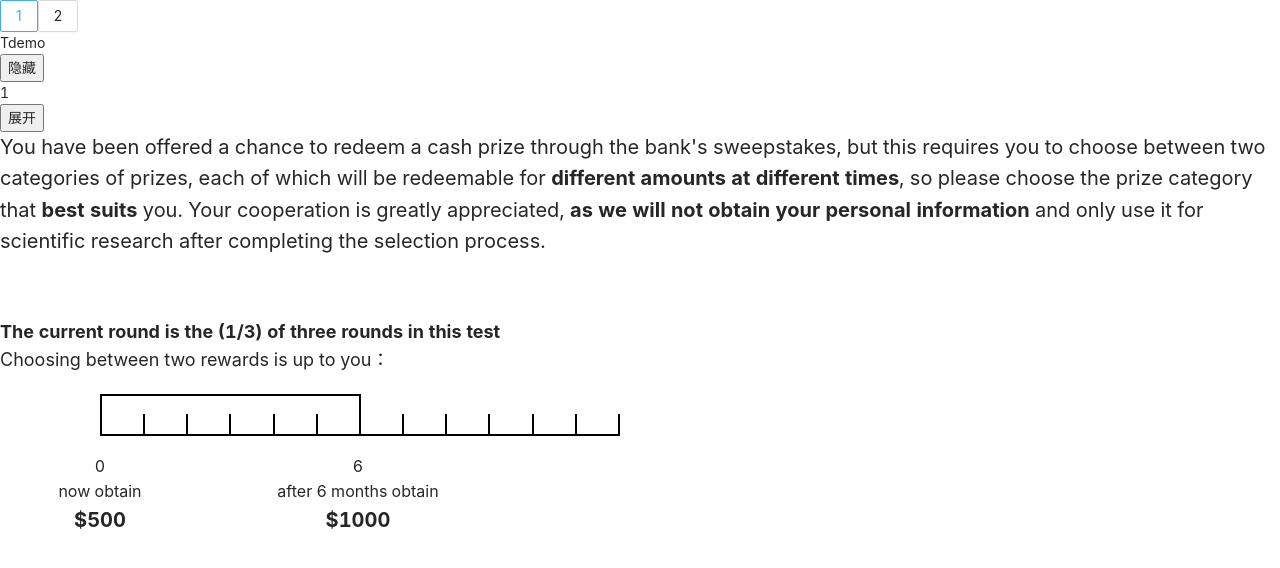
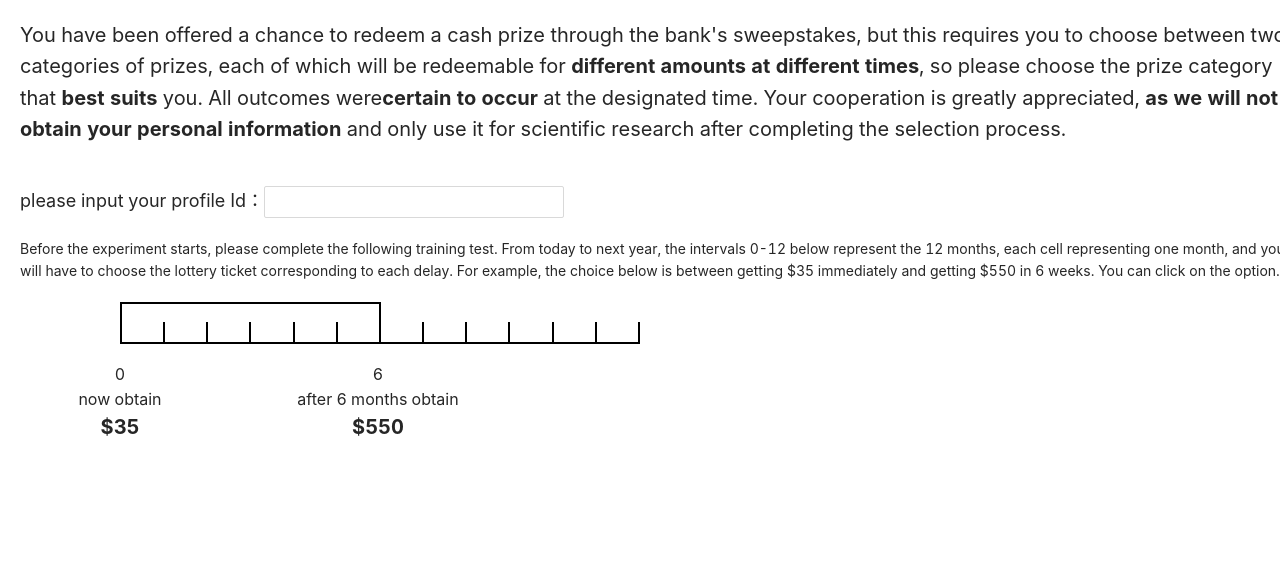
Before and after one commit to LuoQaxa/Questionnaire, a React (Create React App) app: page / in a window 1280 px wide. Shown: the top 568 px of the page. Built offline with nearby package versions, Linux system fonts and the light colour scheme.

Commit message:
feat: 完成改造

```diff
--- a/package.json
+++ b/package.json
@@ -12,6 +12,7 @@
     "@types/react-dom": "^17.0.0",
     "antd": "^4.17.2",
     "classnames": "^2.3.1",
+    "copy-to-clipboard": "^3.3.2",
     "react": "^17.0.2",
     "react-dom": "^17.0.2",
     "react-scripts": "4.0.3",
--- a/src/App.css
+++ b/src/App.css
@@ -1,4 +1,7 @@
 @import "~antd/dist/antd.css";
+body {
+  margin: 20px;
+}
 .list {
   overflow: hidden;
   transition: all 0.5s ease-in;
--- a/src/App.tsx
+++ b/src/App.tsx
@@ -25,7 +25,7 @@ function App() {
 
   return (
     <div className="App">
-      <Space>
+      {/* <Space>
         <Button>1</Button>
         <Button>2</Button>
       </Space>
@@ -35,7 +35,7 @@ function App() {
         initNum={1}
         list={[1, 2, 3, 4]}
         listItemRender={(item) => <div>{item}</div>}
-      ></ToggleList>
+      ></ToggleList> */}
       <Questionnaire></Questionnaire>
       {/* <div className="list_container">
         <ul
--- /dev/null
+++ b/src/components/Questionnaire/Learn.tsx
@@ -0,0 +1,107 @@
+// 学习轮
+import React, { useState } from "react";
+import "./styles.css";
+
+interface LearnProps {
+  onLearnFinish: (step?: number) => void;
+}
+const group = [0, 6];
+const Learn: React.FC<LearnProps> = (props) => {
+  const { onLearnFinish } = props;
+  const [selectNum, setSelectNum] = useState(0);
+  const onSelect = () => {
+    setSelectNum(selectNum + 1);
+  };
+  const renderQuestion = (options?: any) => {
+    return (
+      <div className="option_container">
+        <div className="axle">
+          <div className="axle_seps">
+            {[...new Array(13).keys()].map((item) => (
+              <div
+                style={{
+                  height: group.includes(item) ? "40px" : "20px",
+                  top: group.includes(item) ? "-40px" : "-20px",
+                }}
+                key={`${item}_separator`}
+                className="separator"
+              ></div>
+            ))}
+          </div>
+          {OptionItem(0, options)}
+          {OptionItem(1, options)}
+          <div
+            className="top_line"
+            style={{
+              left: (520 / 12) * group[0],
+              right: (520 / 12) * (12 - group[1]),
+            }}
+          ></div>
+        </div>
+      </div>
+    );
+  };
+  const OptionItem = (key: number, options = { optOne: 35, optTwo: 550 }) => {
+    const month = group[key];
+    const { optOne, optTwo } = options;
+    const monthWith = 43;
+    const text = month ? `after ${month} months obtain ` : `now obtain `;
+    return (
+      <div
+        style={{ left: monthWith * month }}
+        className="option"
+        onClick={() => onSelect()}
+      >
+        <span>{month}</span>
+        <span>{`${text}`}</span>
+        <span className="money">${key === 0 ? optOne : optTwo}</span>
+      </div>
+    );
+  };
+  return (
+    <div>
+      <div>
+        Before the experiment starts, please complete the following training
+        test. From today to next year, the intervals 0-12 below represent the 12
+        months, each cell representing one month, and you will have to choose
+        the lottery ticket corresponding to each delay. For example, the choice
+        below is between getting $35 immediately and getting $550 in 6 weeks.
+        You can click on the option.
+      </div>
+      {renderQuestion()}
+      {selectNum >= 1 && (
+        <>
+          <div>
+            After making the first choice, you will then make a second choice.
+            The time interval does not change, but the amount of the lottery
+            ticket changes. And you will need to make multiple choices in each
+            round until the calculation stops (which won't take long). There are
+            three rounds in the experiment.
+          </div>
+          {renderQuestion({ optOne: 35, optTwo: 450 })}
+          <div>
+            Click continue if you understand what you are about to do. Click
+            exit if you are confused or don't want to proceed.
+            <button
+              onClick={() => {
+                onLearnFinish(2);
+              }}
+              style={{ marginRight: 10 }}
+            >
+              Exit{" "}
+            </button>
+            <button
+              onClick={() => {
+                onLearnFinish();
+              }}
+            >
+              Continue{" "}
+            </button>
+          </div>
+        </>
+      )}
+    </div>
+  );
+};
+
+export default Learn;
--- /dev/null
+++ b/src/components/Questionnaire/Result.tsx
@@ -0,0 +1,23 @@
+import React from "react";
+import copy from "copy-to-clipboard";
+type Props = {
+  text: string;
+  code: string;
+};
+
+const Result = (props: Props) => {
+  const onCopy = () => {
+    const result = copy(code);
+    if (result) {
+      window.alert("复制成功");
+    }
+  };
+  const { text, code } = props;
+  return (
+    <div>
+      <p>{text}</p>
+      <span>{code}</span> <button onClick={onCopy}>复制</button>
+    </div>
+  );
+};
+export default Result;
--- a/src/components/Questionnaire/index.tsx
+++ b/src/components/Questionnaire/index.tsx
@@ -1,6 +1,9 @@
 import React, { useEffect, useRef, useState } from "react";
 import "./styles.css";
 import usePrevious from "./hooks/usePrevious";
+import { Input } from "antd";
+import Result from "./Result";
+import Learn from "./Learn";
 
 type Props = {};
 
@@ -18,7 +21,7 @@ const groupB = [
 
 const defaultSS = 500;
 const defaultLL = 1000;
-
+let indifference = 0;
 export default function Questionnaire({}: Props) {
   const [optOne, setOptOne] = useState(defaultSS);
   const [optTwo, setOptTwo] = useState(defaultLL);
@@ -38,6 +41,9 @@ export default function Questionnaire({}: Props) {
 
   const [loading, setLoading] = useState(false);
   const [lock, setLock] = useState(false);
+  const [profileId, setProfileId] = useState("");
+
+  const [step, setStep] = useState(0);
 
   /** 随机设置分组 */
   useEffect(() => {
@@ -54,26 +60,11 @@ export default function Questionnaire({}: Props) {
       Math.abs(LD - HU),
       result
     );
+
     if (result) {
-      const nextRound = group[round + 1];
-      if (nextRound) {
+      indifference = Math.abs((LD + HU) / 2);
       setLoading(true);
-        setTimeout(() => {
-          setRound(round + 1);
-          setOptOne(defaultSS);
-          setOptTwo(defaultLL);
-          // init LD and HU
-          setHU(500);
-          setLD(0);
-          firstCountRef.current = false;
-          setLoading(false);
-        }, 1000);
-        result = false;
-      } else {
-        setOver(true);
     }
-    }
-    return result;
   };
 
   useEffect(() => {
@@ -134,6 +125,55 @@ export default function Questionnaire({}: Props) {
       </div>
     );
   };
+  const onLearnFinish = (step = 1) => {
+    setStep(step);
+  };
+  const initRound = () => {
+    setOptOne(defaultSS);
+    setOptTwo(defaultLL);
+    // init LD and HU
+    setHU(500);
+    setLD(0);
+    firstCountRef.current = false;
+  };
+  /**
+   * 下一轮
+   */
+  const onNextRound = () => {
+    const nextRound = group[round + 1];
+    if (!nextRound) {
+      setOver(true);
+      return;
+    }
+    setRound(round + 1);
+    initRound();
+    setLoading(false);
+  };
+  /**
+   * 重新当前轮
+   */
+  const restartCurRound = () => {
+    setRound(round);
+    initRound();
+    setLoading(false);
+  };
+  // 加两个按钮
+  /**
+   * 每轮结束后渲染对应的提示
+   */
+  const renderRoundConfirm = () => {
+    const [one, two] = group[round];
+    const oneTime = one === 0 ? "now" : `in ${one} months`;
+    return (
+      <div>
+        {`Depending on your choice, getting $500 ${oneTime} and getting ${indifference} in ${two} months is indifferent for you. Do you agree with this statement? If you agree, click Agree, if not, then click Disagree and make your selection again. `}
+        <div>
+          <button onClick={onNextRound}>Continue</button>
+          <button onClick={restartCurRound}>Disagree</button>
+        </div>
+      </div>
+    );
+  };
   return (
     <div>
       <div className="content">
@@ -141,18 +181,32 @@ export default function Questionnaire({}: Props) {
         sweepstakes, but this requires you to choose between two categories of
         prizes, each of which will be redeemable for{" "}
         <span>different amounts at different times</span>, so please choose the
-        prize category that<span> best suits</span> you. Your cooperation is
-        greatly appreciated,
+        prize category that<span> best suits</span> you. All outcomes were
+        <span>certain to occur</span> at the designated time. Your cooperation
+        is greatly appreciated,
         <span> as we will not obtain your personal information </span> and only
         use it for scientific research after completing the selection process.
       </div>
+      <div className="profile">
+        please input your profile Id：
+        <Input
+          value={profileId}
+          style={{ width: 300 }}
+          onChange={(e) => setProfileId(e.target.value)}
+        />
+      </div>
+      {step === 0 && <Learn onLearnFinish={onLearnFinish} />}
+      {step === 1 && (
+        <>
           <div className="title">
-        The current round is the ({round + 1}/{group.length}) of three rounds in
-        this test
+            The current round is the ({round + 1}/{group.length}) of three
+            rounds in this test
           </div>
-      <p className="question">Choosing between two rewards is up to you：</p>
+          <p className="question">
+            Choosing between two rewards is up to you：
+          </p>
           {loading ? (
-        <div>We are loading the next round...</div>
+            <div>{renderRoundConfirm()}</div>
           ) : (
             <div className="option_container">
               <div className="axle">
@@ -182,9 +236,19 @@ export default function Questionnaire({}: Props) {
           )}
 
           {isOver && (
-        <div className="over_content">
-          The test has been completed. Click on the link to proceed.
-        </div>
+            <Result
+              text="The test has been completed, paste the following code into the original test"
+              code="C7O3FZDA"
+            />
+          )}
+        </>
+      )}
+      {step === 2 && (
+        <Result
+          text="The test has been completed, paste the following code into the
+        original test"
+          code="C2T39WDM"
+        ></Result>
       )}
     </div>
   );
--- a/src/components/Questionnaire/styles.css
+++ b/src/components/Questionnaire/styles.css
@@ -1,5 +1,5 @@
 .content {
-  margin-bottom: 60px;
+  margin-bottom: 40px;
   font-size: 20px;
 }
 .content > span {
@@ -74,3 +74,7 @@
   display: flex;
   justify-content: center;
 }
+.profile {
+  font-size: 18px;
+  margin-bottom: 20px;
+}
```
Also changed, not shown: 1 other file (tests, documents, lock files or other folders). Lines whose indentation alone changed are shown as unchanged.
